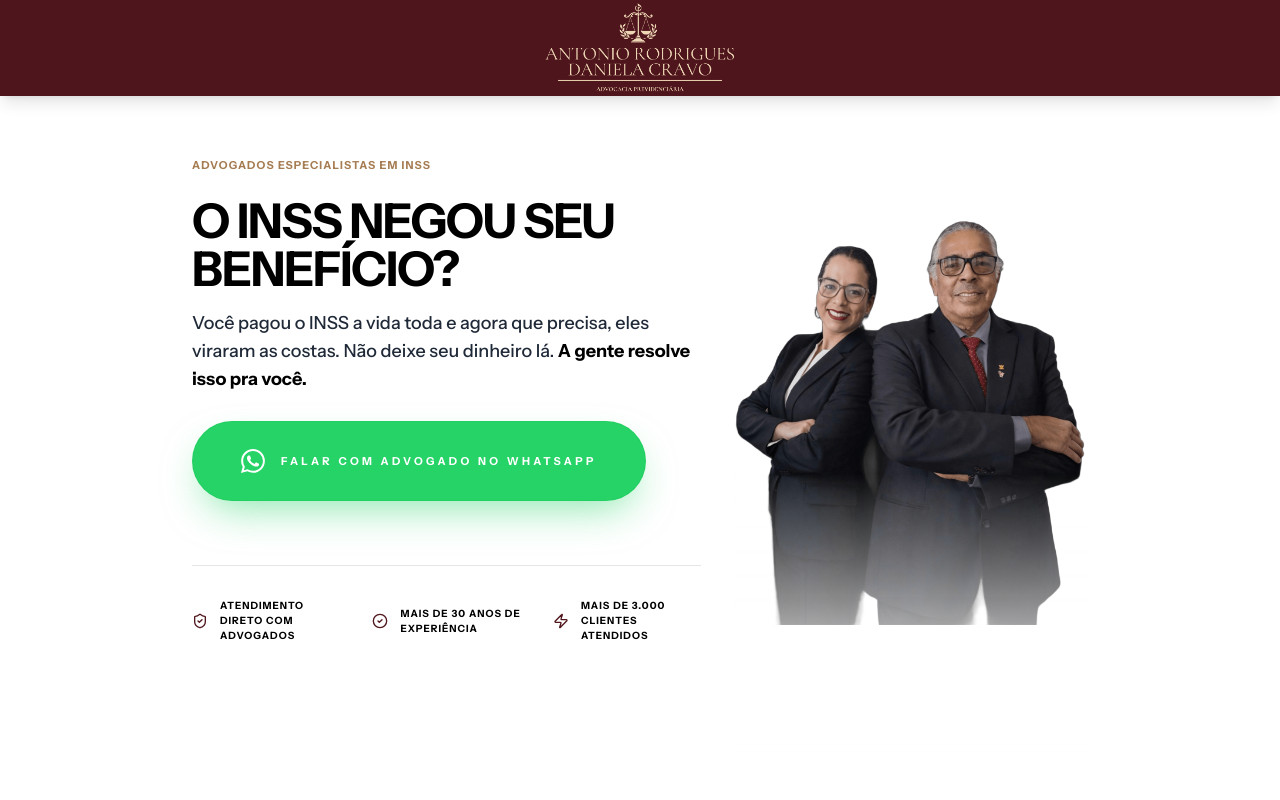
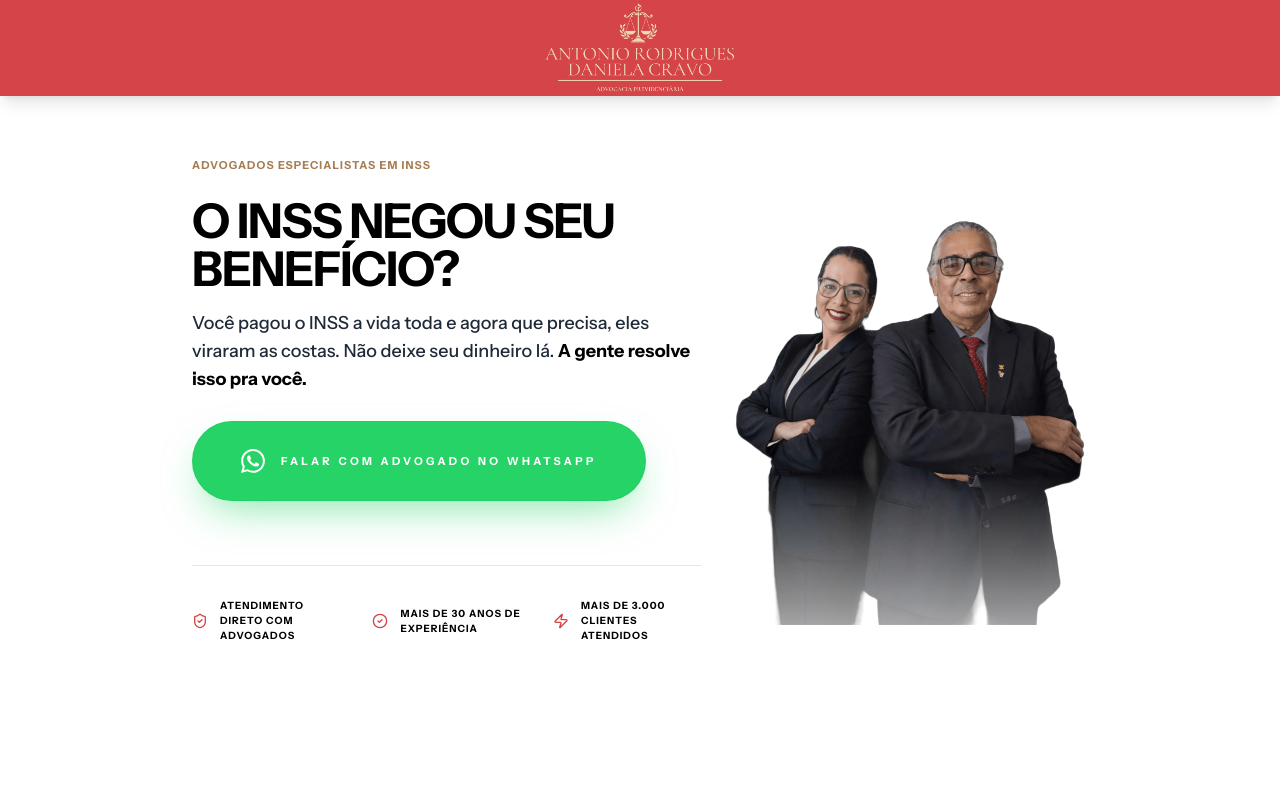
Before and after one commit to t0non/Advogado, a Next.js app: page / in a window 1280 px wide. Shown: the top 800 px of the page. Built offline with nearby package versions, Linux system fonts and the light colour scheme.

Commit message:
Versão 1.4

```diff
--- a/src/app/globals.css
+++ b/src/app/globals.css
@@ -16,13 +16,13 @@
     --secondary-foreground: 0 0% 10%;
     --muted: 0 0% 96%;
     --muted-foreground: 0 0% 45%;
-    --accent: 354 57% 20%; /* Bordô do Header (#4f151c) */
+    --accent: 359 63% 55%; /* Vermelho solicitado (#d64243) */
     --accent-foreground: 0 0% 98%;
     --destructive: 0 84% 60%;
     --destructive-foreground: 0 0% 98%;
     --border: 0 0% 90%;
     --input: 0 0% 90%;
-    --ring: 354 57% 20%;
+    --ring: 359 63% 55%;
     --radius: 0.5rem;
     --brand-green: #25D366;
     --gold: #A67C52; /* Mantido para detalhes em marrom/dourado */
--- a/src/app/page.tsx
+++ b/src/app/page.tsx
@@ -29,13 +29,13 @@ const WhatsAppIcon = ({ className }: { className?: string }) => (
 export default function Home() {
   const heroImage = PlaceHolderImages.find(img => img.id === "hero-legal");
   // Mensagem codificada: "Olá, gostaria de agendar uma consulta sobre meu caso do INSS."
-  const whatsappUrl = "https://wa.me/5531988935159?text=Ol%C3%A1%2C%20gostaria%20de%20agendar%20uma%20consulta%20sobre%20meu%20caso%20do%20INSS.";
+  const whatsappUrl = "https://wa.me/5531982838833?text=Ol%C3%A1%2C%20gostaria%20de%20agendar%20uma%20consulta%20sobre%20meu%20caso%20do%20INSS.";
 
   return (
     <div className="flex flex-col min-h-screen selection:bg-[#25D366] selection:text-white bg-white font-body">
       {/* Hero Section */}
       <section className="relative flex items-center overflow-hidden page-margins bg-white pt-24 md:pt-28 lg:pt-0 lg:min-h-screen">
-        <div className="absolute inset-x-0 top-0 h-20 md:h-24 bg-[#4f151c] z-0 pointer-events-none flex items-center justify-center shadow-lg">
+        <div className="absolute inset-x-0 top-0 h-20 md:h-24 bg-accent z-0 pointer-events-none flex items-center justify-center shadow-lg">
           <div className="relative z-50 flex items-center justify-center pointer-events-none w-full h-full">
             <Image src={logoDef} alt="Rodrigues Advocacia" className="w-40 md:w-52 h-auto object-contain" priority />
           </div>
@@ -329,12 +329,8 @@ export default function Home() {
               </div>
               <div className="space-y-4">
                 <p className="section-kicker text-accent">Contato</p>
-                <p className="text-white text-[12px] font-medium uppercase tracking-[0.2em]">31 8893-5159</p>
+                <p className="text-white text-[12px] font-medium uppercase tracking-[0.2em]">31 98283-8833</p>
               </div>
-            </div>
-            <div className="text-[10px] uppercase tracking-[0.3em] text-gray-500 text-center md:text-right">
-              &copy; {new Date().getFullYear()} Rodrigues Advocacia | OAB/MG 00.000 <br className="md:hidden" />
-              <span className="hidden md:inline mx-6">|</span> Todos os direitos reservados.
             </div>
           </div>
         </div>
```
